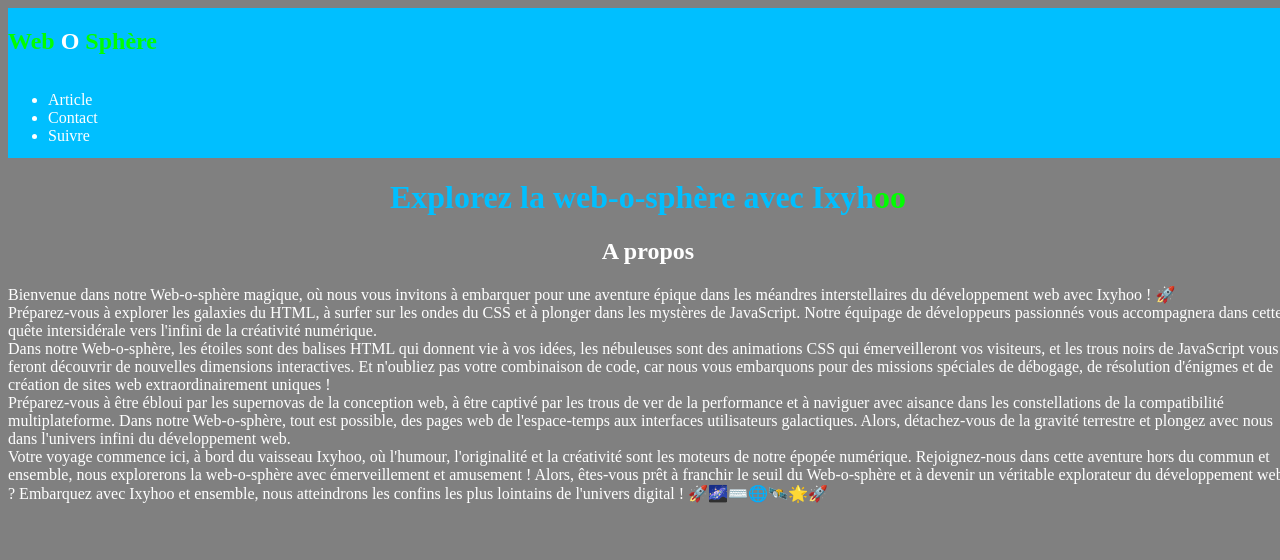
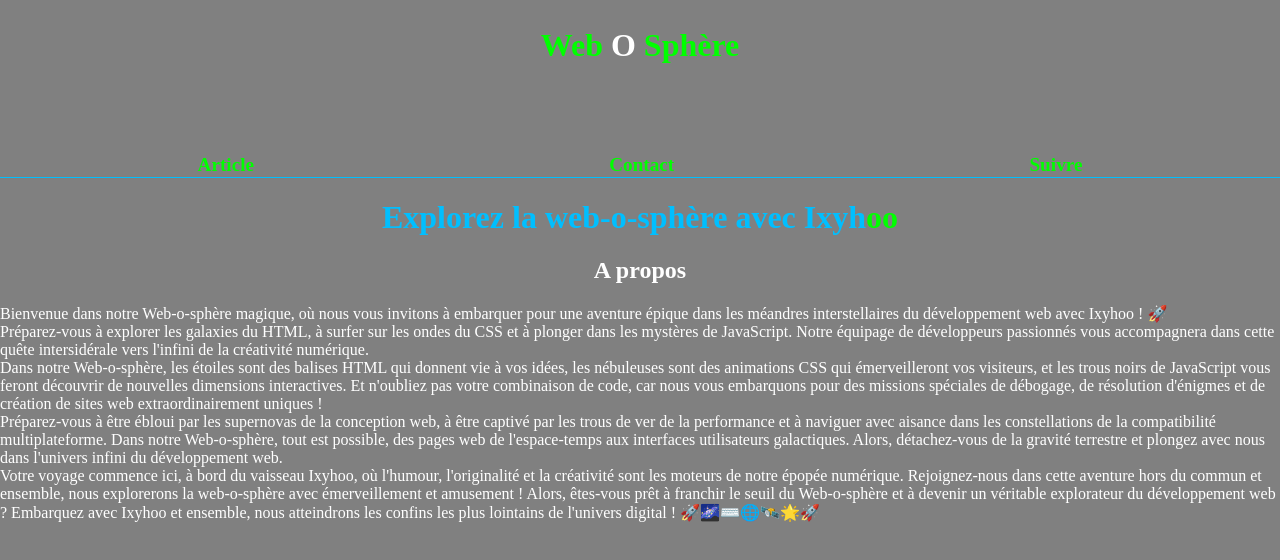
Before and after one commit to ixyhoo/Web-o-sphere, a plain HTML site: page index.html in a window 1280 px wide. Drawn offline with Linux system fonts and the light colour scheme.

Commit message:
add navbar

```diff
--- a/style.css
+++ b/style.css
@@ -6,12 +6,30 @@ body {
     height: auto;
     color: #ffffff;
     box-sizing: border-box;
+    margin: 0;
+    padding: 0;
 }
 
 nav {
-    background: #00bfff;
+   /* background: #00bfff;*/
     width: 100%;
     height: 150px;
+    border-bottom: 1px solid #00bfff;
+
+}
+
+ul {
+    list-style: none;
+    margin: 0;
+    padding: 0;
+    display: flex;
+    justify-content: space-around;
+    align-items: center;
+    height: 100%;
+    color: #00ff00;
+    font-size: larger;
+    font-weight: bolder;
+    padding: 0 20px;
 
 }
 
@@ -22,7 +40,9 @@ h1 {
 
 #mark-name {
     color: #ffffff;
-    display: inline-block;
+    /*display: inline-block;*/
+    font-size: 2rem;
+
 }
 h2 {
 
```
